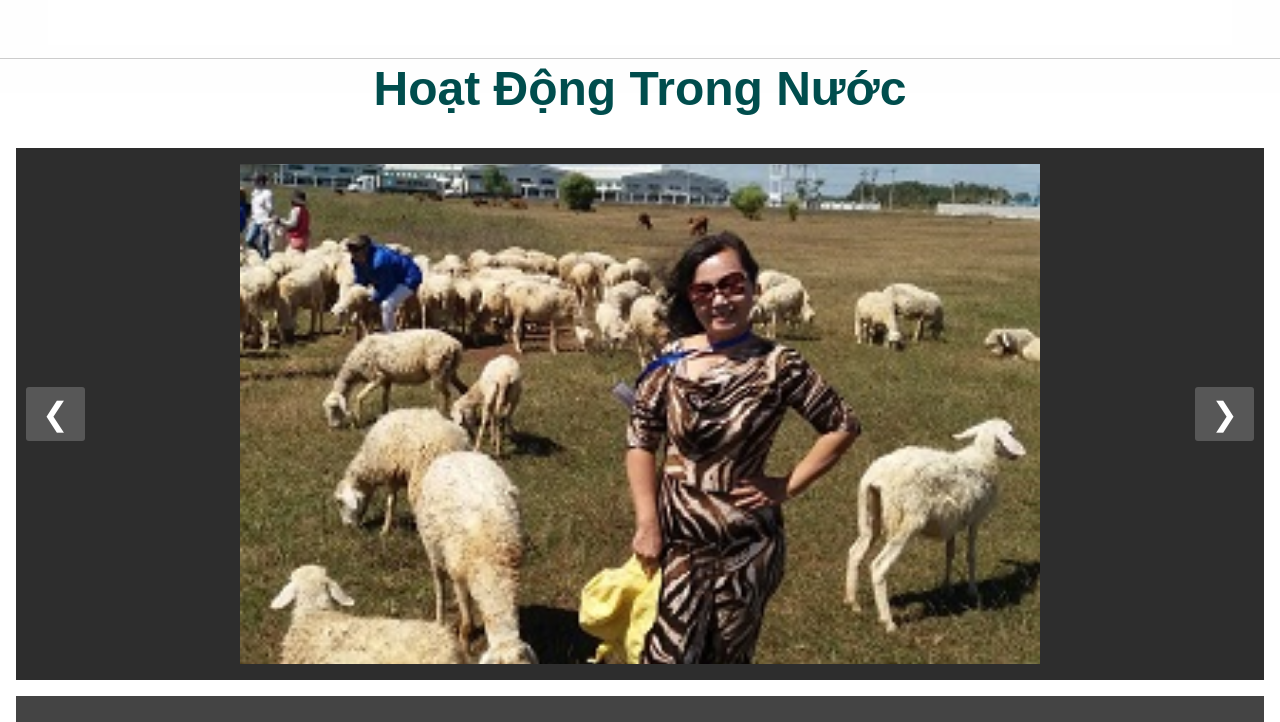
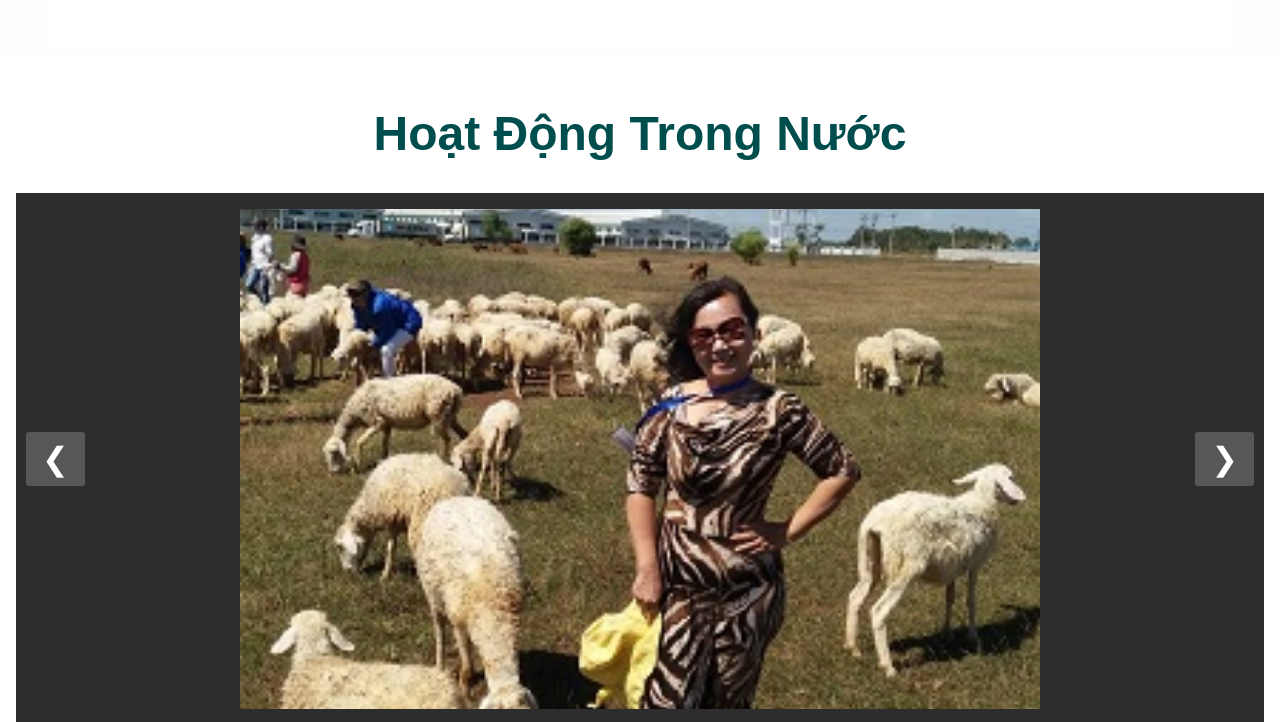
Before and after one commit to ngocquy01/tmaisaigon_web, an Astro site: page / in a window 1280 px wide. Shown: the part 8303-9025 px from the top of the page. Built offline with nearby package versions, Linux system fonts and the light colour scheme; Astro itself is replaced by a stand-in of ours; grey boxes are pictures that could not be loaded.

Commit message:
Update hoatdongtrongnuoc.css

```diff
--- a/src/styles/hoatdongtrongnuoc.css
+++ b/src/styles/hoatdongtrongnuoc.css
@@ -4,13 +4,14 @@
   text-align: center;
   position: relative;
   margin-bottom: 1rem;
+  margin-top: -35px;
 }
 
 .hoatdongtrongnuoc-title {
   color: #004d4d;
   font-size: 3rem;
   margin-bottom: 2rem;
-  margin-top: -5rem;
+  margin-top: 0;
 }
 
 .gallery-container {
@@ -43,7 +44,7 @@
   object-fit: contain;
 }
 
-/* Nút điều hướng ảnh lớn */
+
 .nav-btn {
   position: absolute;
   top: 50%;
@@ -72,7 +73,7 @@
   background-color: rgba(255, 255, 255, 0.4);
 }
 
-/* Wrapper chứa thanh thumbnails */
+
 .thumbnails-wrapper {
   width: 100%;
   display: flex;
@@ -87,7 +88,7 @@
   overflow: hidden;
 }
 
-/* Nút điều hướng thumbnails trái/phải */
+
 .thumb-nav-btn {
   background-color: rgba(255, 255, 255, 0.2);
   color: white;
@@ -105,7 +106,7 @@
   background-color: rgba(255, 255, 255, 0.4);
 }
 
-/* Dải thumbnails (carousel ngang) */
+
 .thumbnails {
   display: flex;
   overflow-x: auto;
@@ -119,6 +120,7 @@
   -ms-overflow-style: none; /* IE 10+ */
   white-space: nowrap;
 }
+
 .thumbnails::-webkit-scrollbar {
   display: none; /* Chrome, Safari */
 }
```
